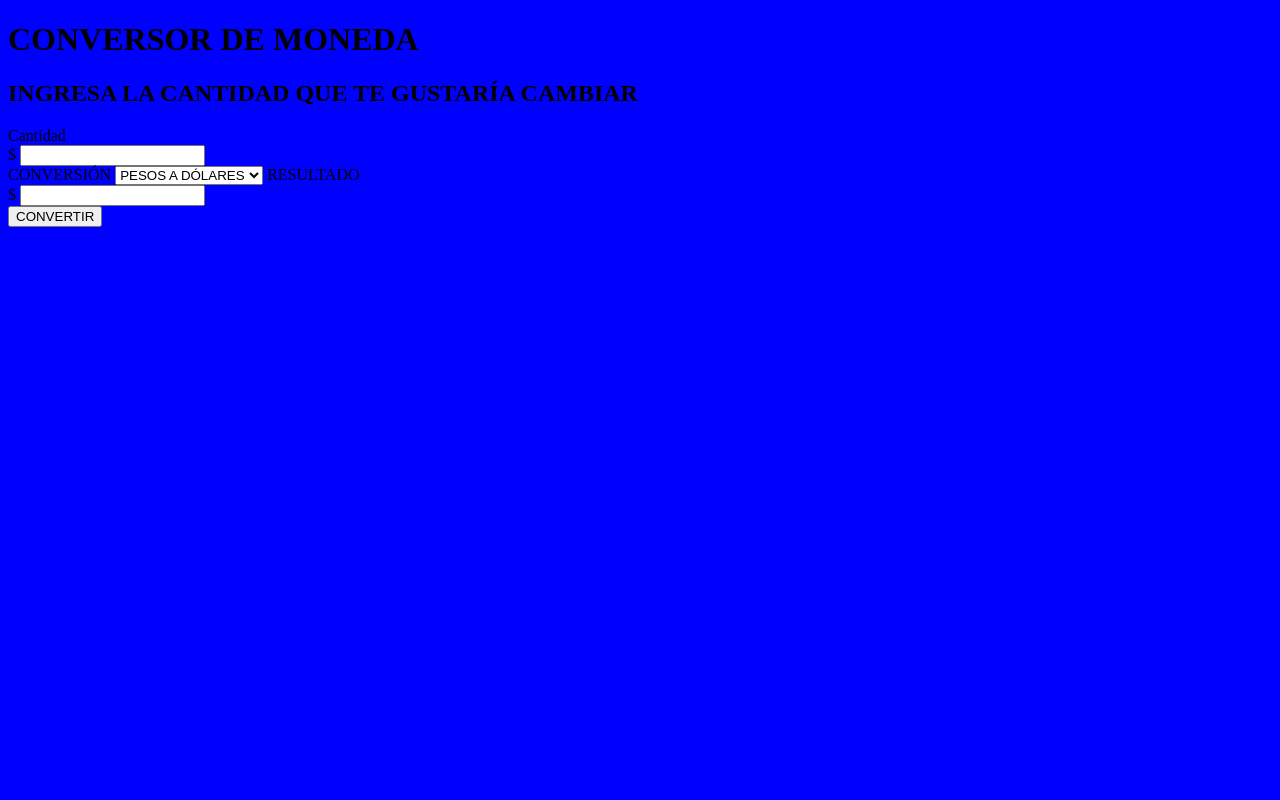
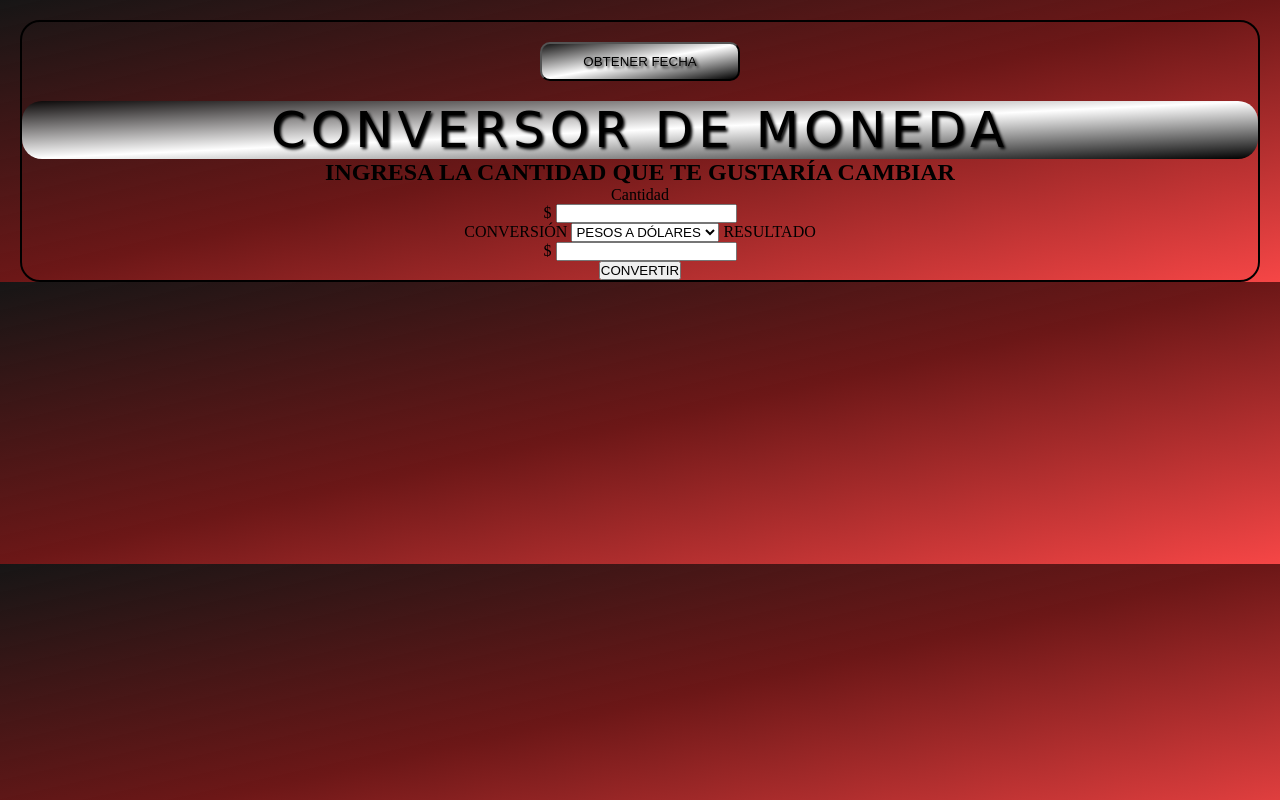
Before and after one commit to Mallegrini26/conversor, a plain HTML site: page index.html in a window 1280 px wide. Drawn offline with Linux system fonts and the light colour scheme.

Commit message:
cambiando el nombre de archivo

```diff
--- a/index.html
+++ b/index.html
@@ -3,11 +3,15 @@
 <head>
     <meta charset="UTF-8">
     <meta name="viewport" content="width=device-width, initial-scale=1.0">
-    <link rel="stylesheet" href="stilo.css">
+    <link rel="stylesheet" href="styles.css">
     <title>Document</title>
 </head>
 <body>
-    <div>
+    <div class="caja">
+        <div class="fecha1">
+            <p id="fecha" class="fecha2"></p>
+            <button onclick="mostrar()" class="boton3">OBTENER FECHA</button>
+        </div>
         <h1>CONVERSOR DE MONEDA</h1>
         <h2>INGRESA LA CANTIDAD QUE TE GUSTARÍA CAMBIAR</h2>
         <form>
--- a/java.js
+++ b/java.js
@@ -12,7 +12,9 @@ document.getElementById('boton').addEventListener('click', function() {
     document.getElementById('num1').value = cantidadDolares.toFixed(2);
 });
 */
-
+function mostrar() {
+    document.getElementById("fecha").innerHTML = Date();
+}
 document.getElementById('boton').addEventListener('click', function() {
     const tasaDeCambio = 0.001; // Ejemplo de tasa de cambio fija (1 peso = 0.001 dólares)
     const cantidad = parseFloat(document.getElementById('num').value);
--- a/stilo.css
+++ /dev/null
@@ -1,3 +0,0 @@
-body{
-    background-color: blue;
-}
--- /dev/null
+++ b/styles.css
@@ -0,0 +1,41 @@
+*{
+    margin: 0;
+    padding: 0;
+    box-sizing: border-box;
+}
+body{
+    background-image: linear-gradient(to top left, rgb(246, 70, 70), rgb(108, 23, 23),rgba(8, 7, 7, 0.941) );
+}
+
+.caja{
+    border-radius: 20px;
+    border: 2px solid black;
+    margin-top: 20px;
+    margin-left: 20px;
+    margin-right: 20px;
+    margin-top: 20px;
+    text-align: center;
+}
+.fecha1 .boton3{
+    border-radius: 10px;
+    width: 200px;
+    padding: 10px;
+    margin: 20px;
+    margin-top: 20px;
+    text-shadow: 2px 2px 3px black;
+    cursor: pointer;
+    background-image: linear-gradient(to top left, black, white,rgba(8, 7, 7, 0.941) );
+}
+h1{
+    font-family: "Italianno", cursive;
+    font-size: 50px;
+    font-weight: 400;
+    letter-spacing: 5px;
+    border-radius: 20px;
+    text-shadow: 2px 2px 3px black;
+    cursor: cell;
+    background-image: linear-gradient(to top left, black, white,rgba(8, 7, 7, 0.941) );
+}
+h1:hover{
+    letter-spacing: 15px;
+}
```
